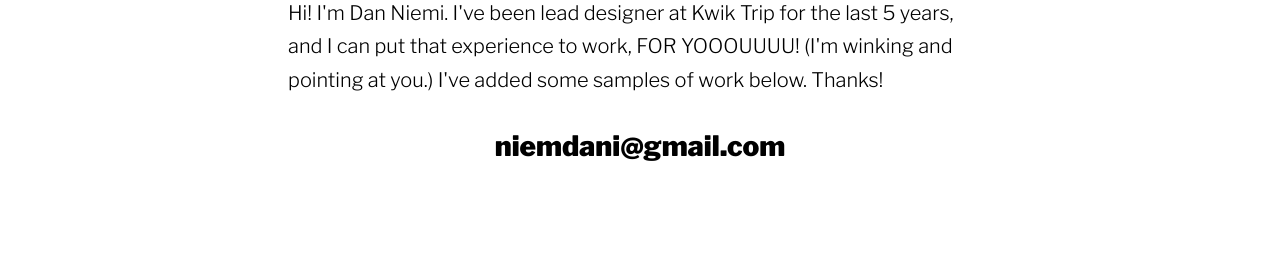
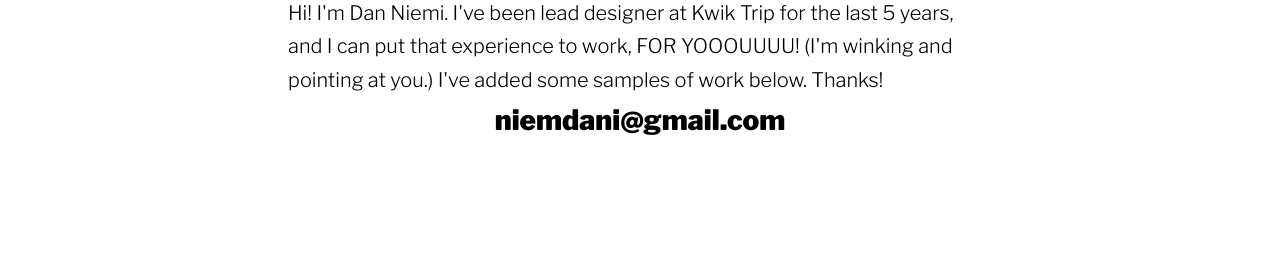
Before and after one commit to Dan-Niemi/portfolio, a website: page _site/index.html in a window 1280 px wide. Shown: the part 287-540 px from the top of the page. Drawn offline with nearby package versions, Linux system fonts and the light colour scheme.

Commit message:
update email link and style

```diff
--- a/_site/index.html
+++ b/_site/index.html
@@ -29,8 +29,8 @@
                 last 5 years, and I can put that experience to work, FOR YOOOUUUU! (I'm winking and pointing at you.)
                 I've added some samples of work below. Thanks!
             </p>
+            <div class="large"><a href="mailto:niemdani@gmail.com">niemdani@gmail.com</a></div>
         </div>
-        <div class="large"><a href="mailto:niemdani@gmail.com">niemdani@gmail.com</a></div>
         <div id = images>
         <a id = "brand"> </a>
             <h2>Branding</h2>
--- a/_site/styles/style.css
+++ b/_site/styles/style.css
@@ -30,6 +30,7 @@
 
 #message {
     display: flex;
+    flex-direction: column;
     padding-bottom: 32px;
     padding-left: 10vw;
     padding-right: 10vw;
@@ -87,14 +88,9 @@
     color: black;
     text-decoration:none
 }
-.large a::after {
-    content: "";
-    position: absolute;
-    transition: 0.1s cubic-bezier(0.19, 1, 0.22, 1);
-    z-index: -1;
-}
 
-.large a:hover:after {
+
+.large a:hover{
     background-color: yellow;
     border: 5px solid yellow;
     left: -8px;
```
